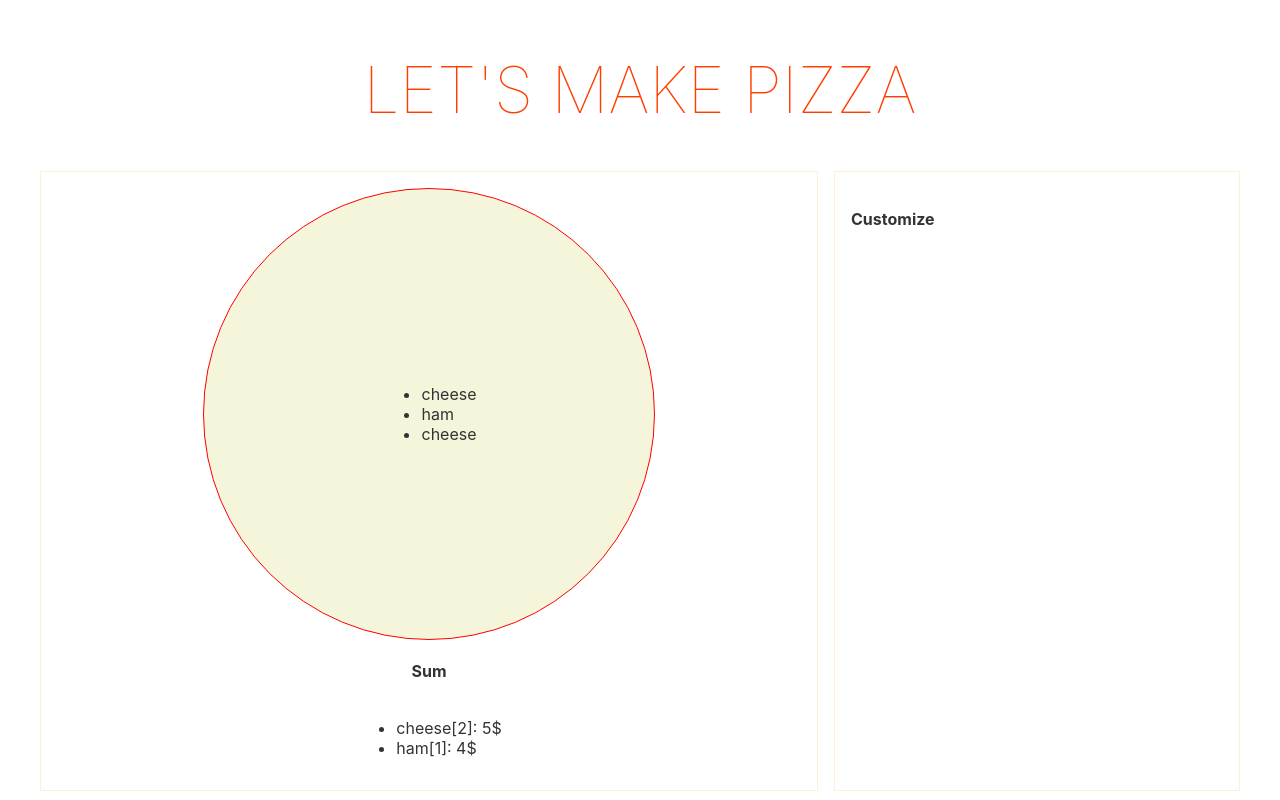
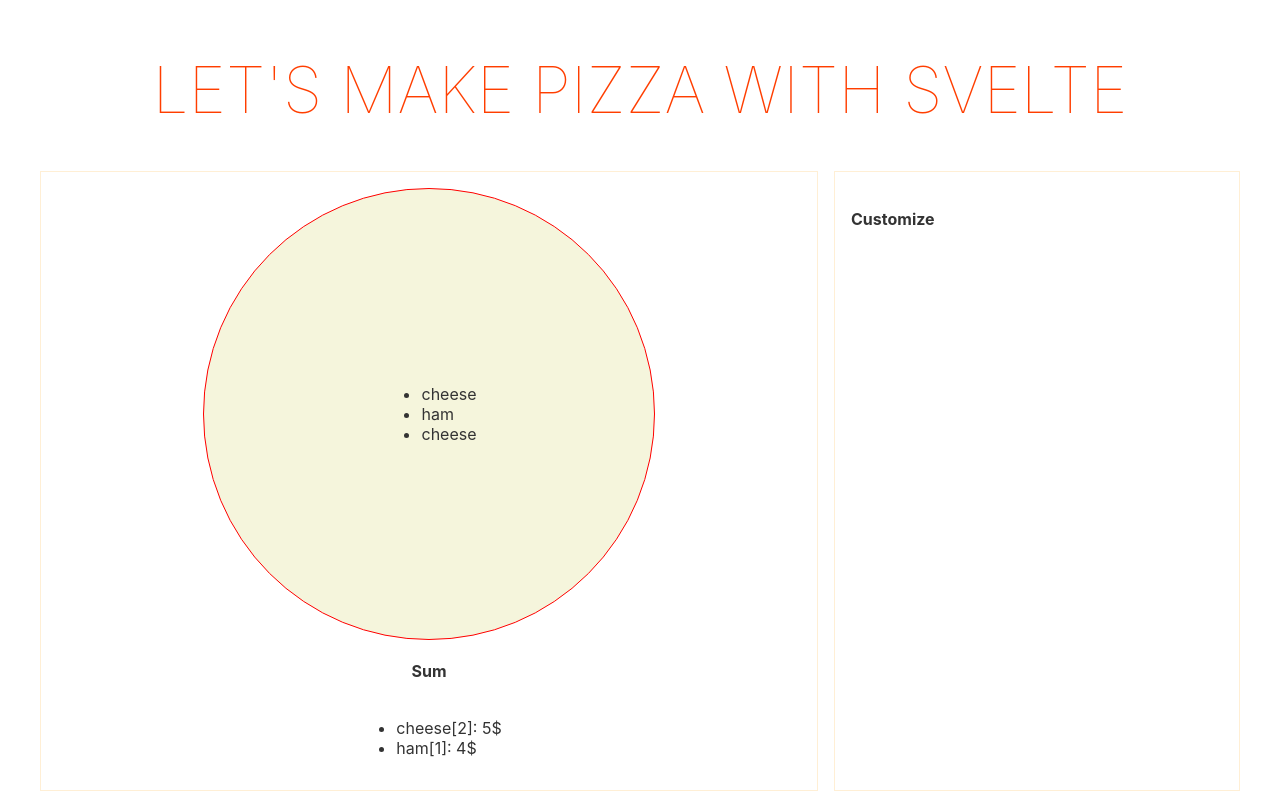
Before and after one commit to peelar/pizza-creator, a Svelte app: page / in a window 1280 px wide. Built offline with nearby package versions, Linux system fonts and the light colour scheme.

Commit message:
Change update h1

```diff
--- a/src/App.svelte
+++ b/src/App.svelte
@@ -28,7 +28,7 @@
 </style>
 
 <header>
-  <h1>Let's make pizza</h1>
+  <h1>Let's make pizza with Svelte</h1>
 </header>
 <main>
   <Display />
```
